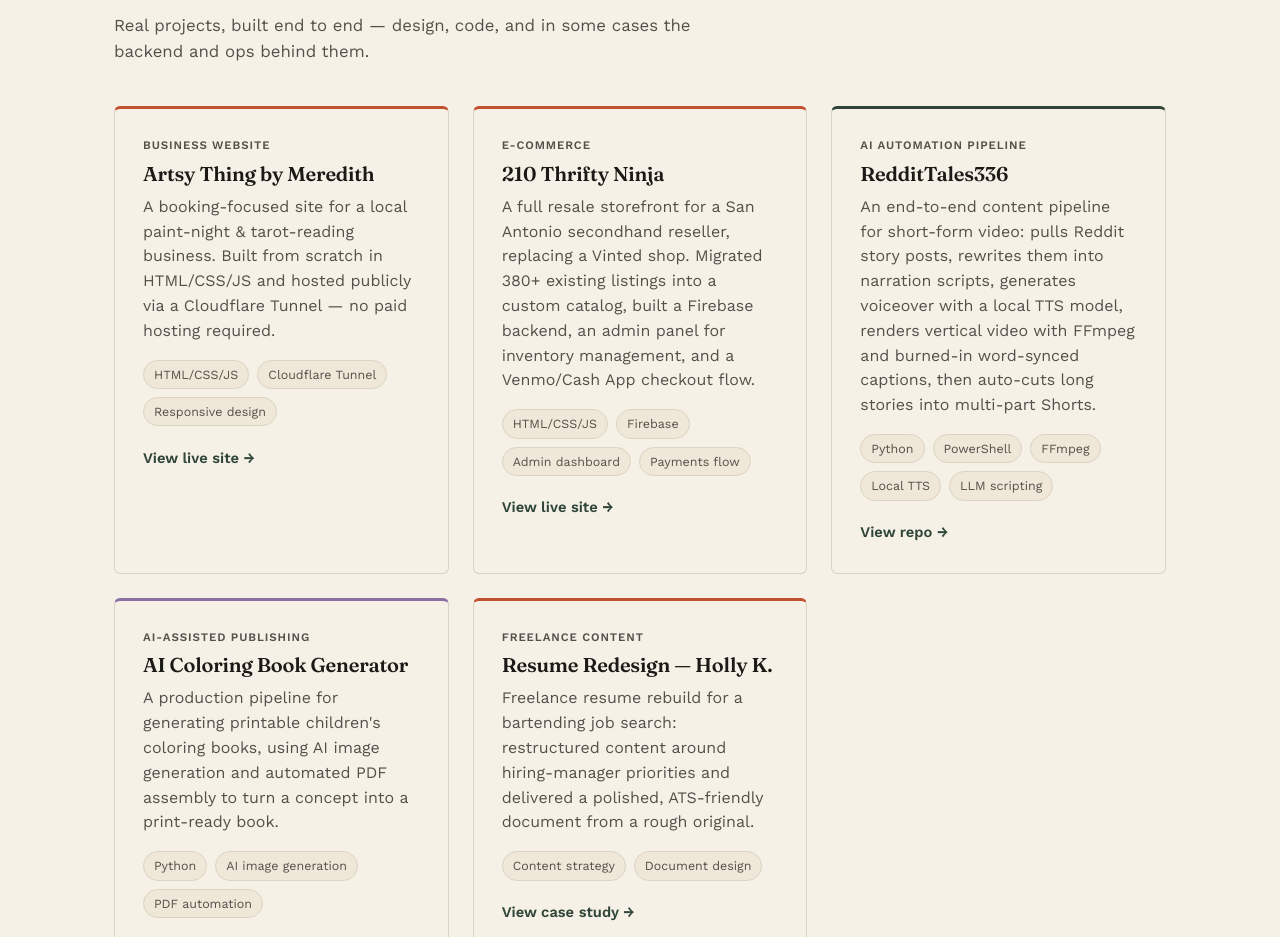
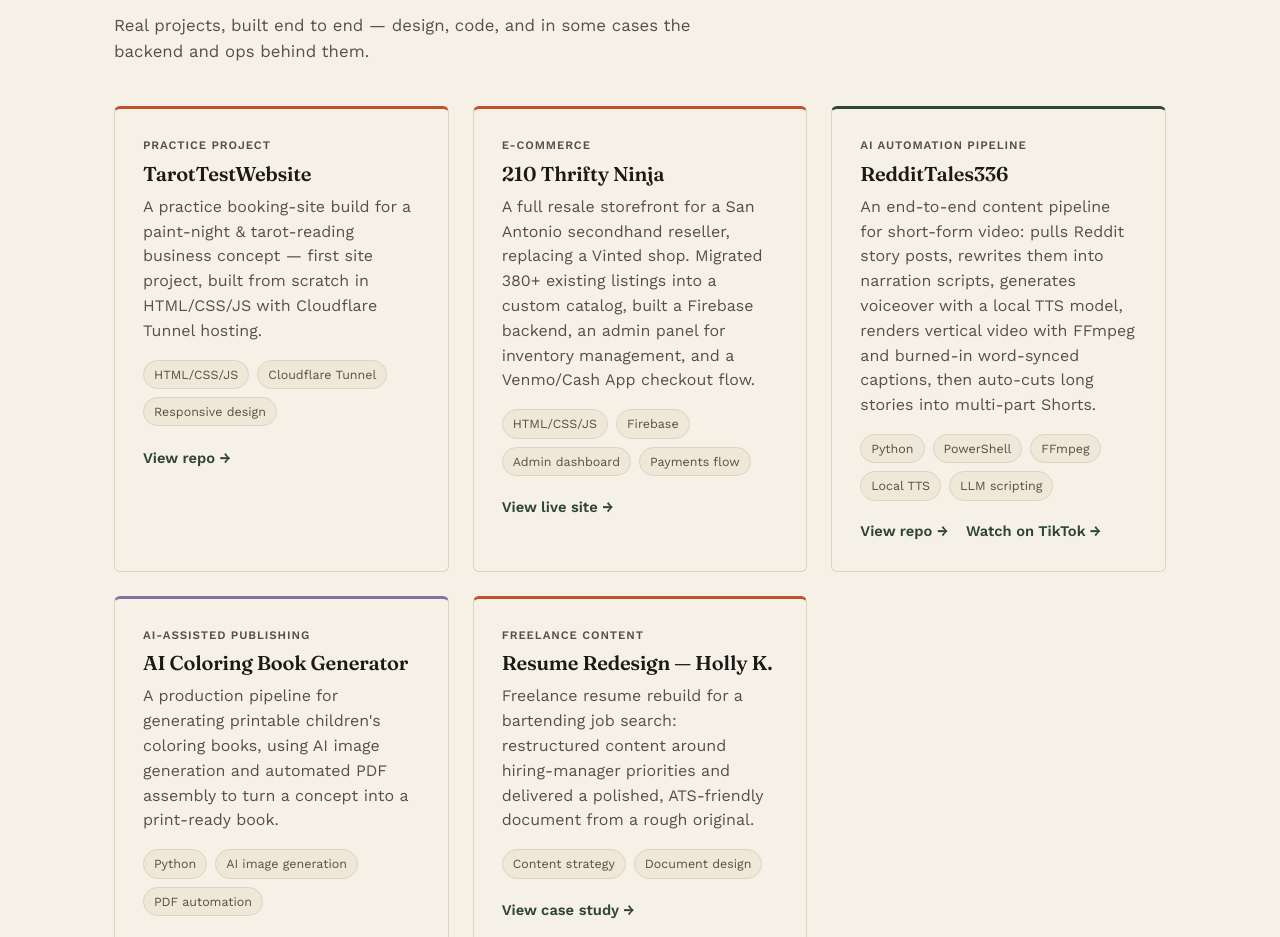
Before and after one commit to sknapp1991/sknapp1991.github.io, a plain HTML site: page index.html in a window 1280 px wide. Shown: the part 860-1797 px from the top of the page. Drawn offline with nearby package versions, Linux system fonts and the light colour scheme.

Commit message:
Wire up live links: 210 Thrifty Ninja, TikTok, GitHub repos; anonymize TarotTestWebsite card

```diff
--- a/css/styles.css
+++ b/css/styles.css
@@ -242,6 +242,12 @@ a:hover { text-decoration: underline; }
 
 .project-link { font-weight: 600; font-size: 0.92rem; }
 
+.project-links {
+  display: flex;
+  flex-wrap: wrap;
+  gap: 18px;
+}
+
 /* ---------- Skills ---------- */
 .skills-grid {
   display: grid;
--- a/index.html
+++ b/index.html
@@ -53,15 +53,14 @@
       <div class="project-grid">
 
         <article class="project-card" data-tag="web">
-          <p class="project-tag">Business website</p>
-          <h3>Artsy Thing by Meredith</h3>
-          <p>A booking-focused site for a local paint-night &amp; tarot-reading business. Built from scratch
-          in HTML/CSS/JS and hosted publicly via a Cloudflare Tunnel — no paid hosting required.</p>
+          <p class="project-tag">Practice project</p>
+          <h3>TarotTestWebsite</h3>
+          <p>A practice booking-site build for a paint-night &amp; tarot-reading business concept — first
+          site project, built from scratch in HTML/CSS/JS with Cloudflare Tunnel hosting.</p>
           <ul class="project-stack">
             <li>HTML/CSS/JS</li><li>Cloudflare Tunnel</li><li>Responsive design</li>
           </ul>
-          <a href="#" class="project-link">View live site →</a>
-          <!-- EDIT ME: swap href for the real public URL once the tunnel/hosting is live. -->
+          <a href="https://github.com/sknapp1991/business-websites" class="project-link">View repo →</a>
         </article>
 
         <article class="project-card" data-tag="web">
@@ -73,7 +72,7 @@
           <ul class="project-stack">
             <li>HTML/CSS/JS</li><li>Firebase</li><li>Admin dashboard</li><li>Payments flow</li>
           </ul>
-          <a href="#" class="project-link">View live site →</a>
+          <a href="https://210thriftyninja.com" class="project-link">View live site →</a>
         </article>
 
         <article class="project-card" data-tag="automation">
@@ -86,7 +85,10 @@
           <ul class="project-stack">
             <li>Python</li><li>PowerShell</li><li>FFmpeg</li><li>Local TTS</li><li>LLM scripting</li>
           </ul>
-          <a href="#" class="project-link">View repo →</a>
+          <div class="project-links">
+            <a href="https://github.com/sknapp1991/reddit-tales-336" class="project-link">View repo →</a>
+            <a href="https://www.tiktok.com/@reddittales336" class="project-link">Watch on TikTok →</a>
+          </div>
         </article>
 
         <article class="project-card" data-tag="creative">
@@ -97,7 +99,7 @@
           <ul class="project-stack">
             <li>Python</li><li>AI image generation</li><li>PDF automation</li>
           </ul>
-          <a href="#" class="project-link">View repo →</a>
+          <a href="https://github.com/sknapp1991/coloring-book-generator" class="project-link">View repo →</a>
         </article>
 
         <article class="project-card" data-tag="freelance">
```
